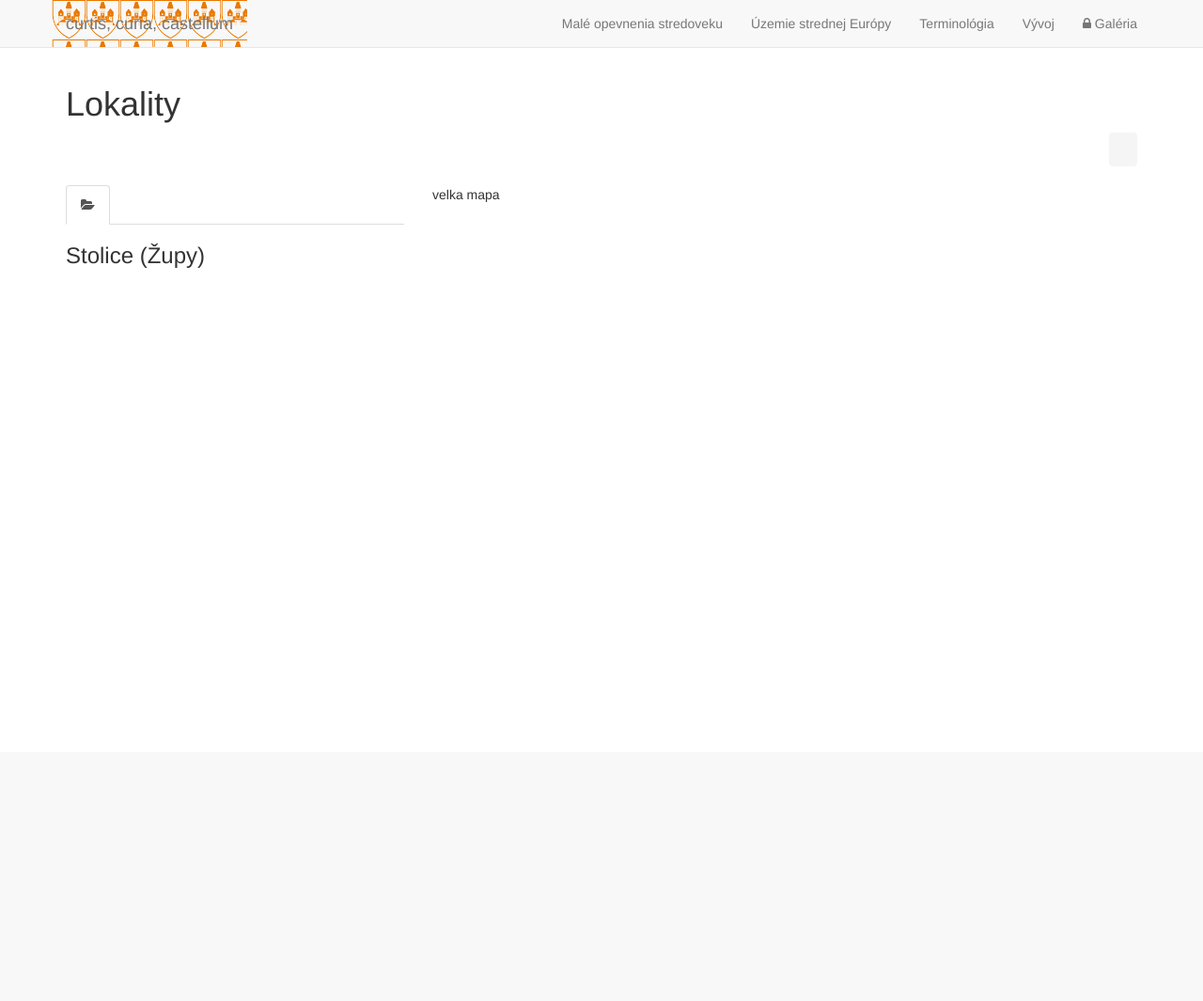
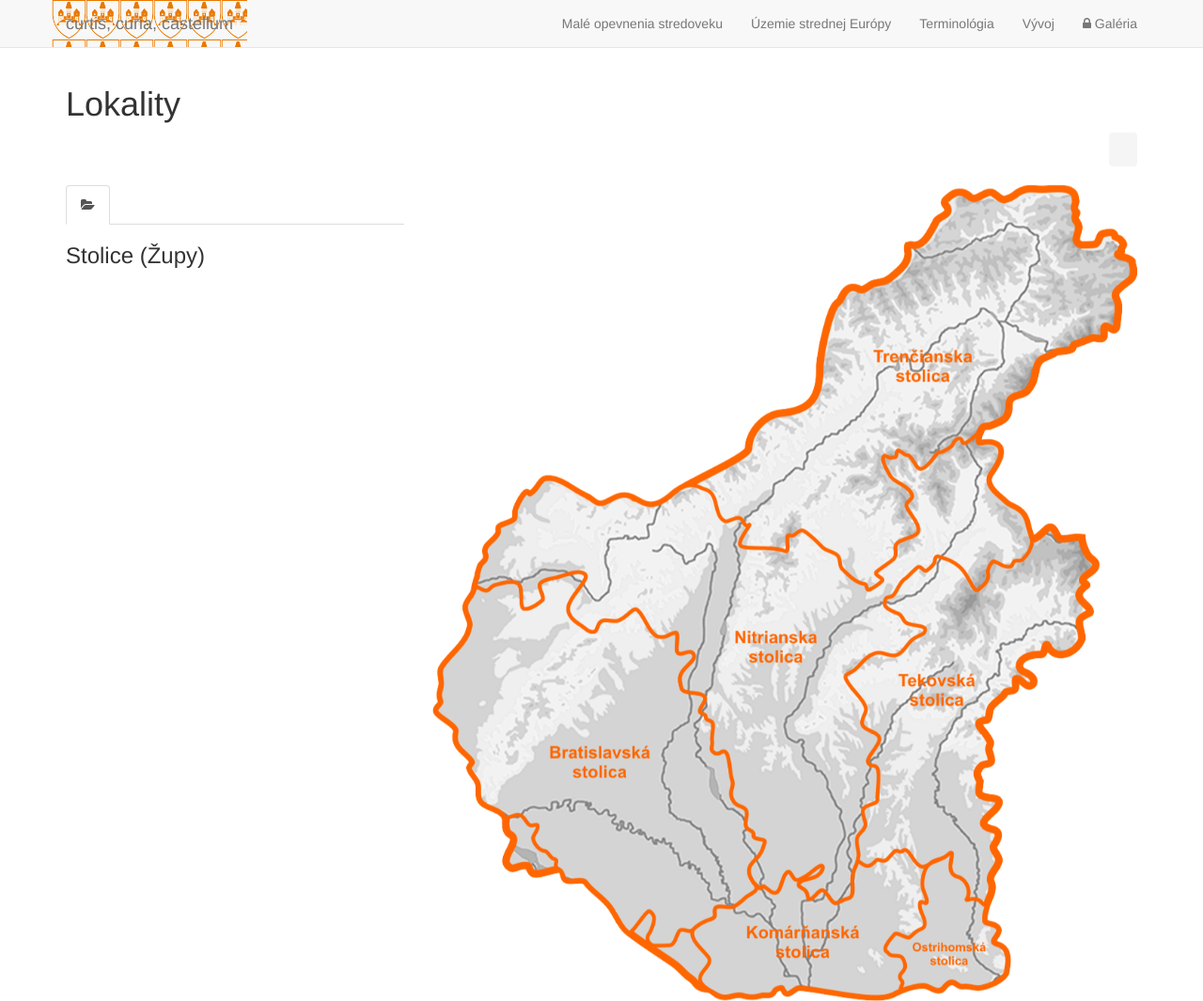
Before and after one commit to surikman/curtis, a Symfony app: template src/Curtis/AppBundle/Resources/views/Locality/state-area.html.twig in a window 1280 px wide. Shown: the whole page at 94% size. Before the commit the page ends 285 px from the top, so only its background shows below. Run offline with Twig, Linux system fonts and the light colour scheme; the template is opened without the code that fills it, so the values that code supplies are empty; some libraries are stand-ins or nearby versions.

Commit message:
new back img + full map

```diff
--- a/src/Curtis/AppBundle/Resources/views/Locality/state-area.html.twig
+++ b/src/Curtis/AppBundle/Resources/views/Locality/state-area.html.twig
@@ -15,7 +15,9 @@
 
 
 {% block body %}
-   velka mapa
+    <section class="animated fadeInDown animation-delay-8">
+        <img class="img-post img-responsive" src="{{ asset('bundles/curtisapp/img/locality-fullmap.png') }}"/>
+    </section>
 {% endblock %}
 
 {% block sidebar %}
```
Also changed, not shown: src/Curtis/AppBundle/Resources/public/img/back.png, src/Curtis/AppBundle/Resources/public/img/locality-fullmap.png (added). Lines whose indentation alone changed are shown as unchanged.
